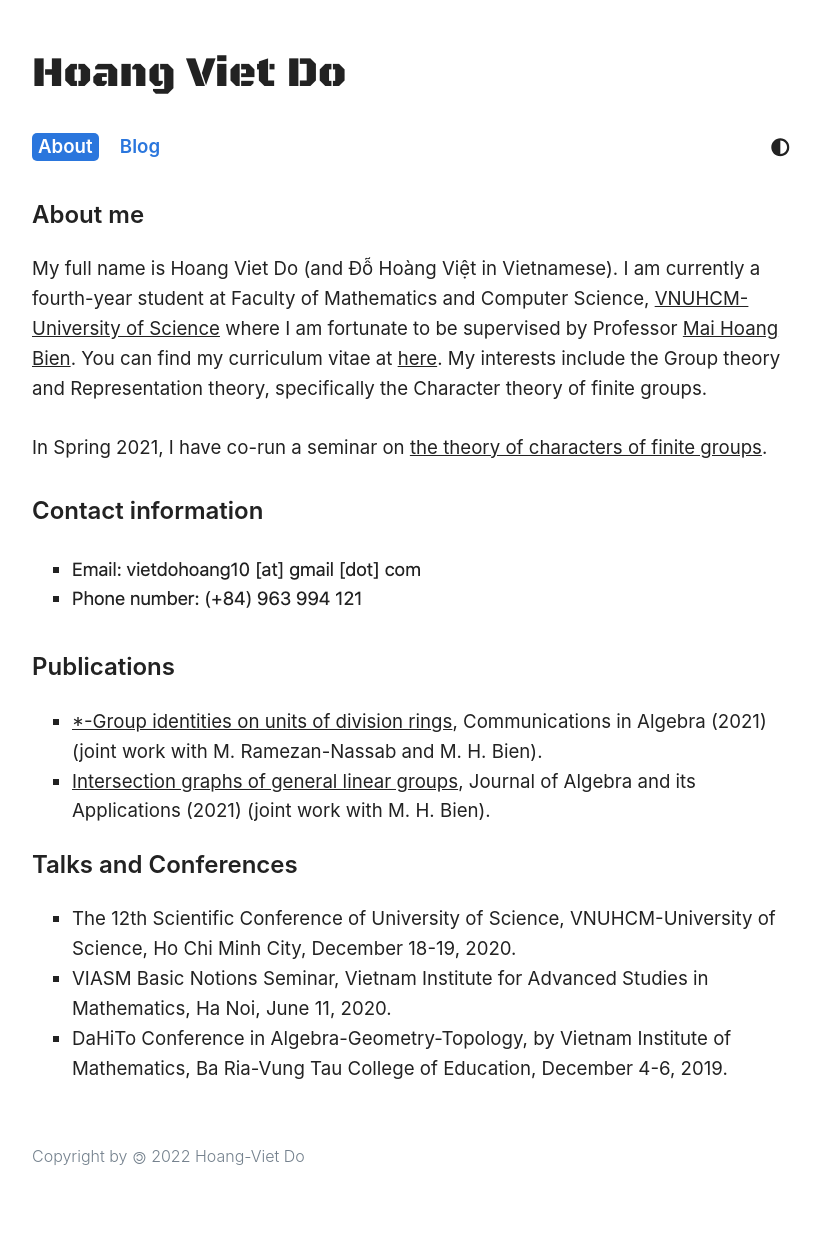
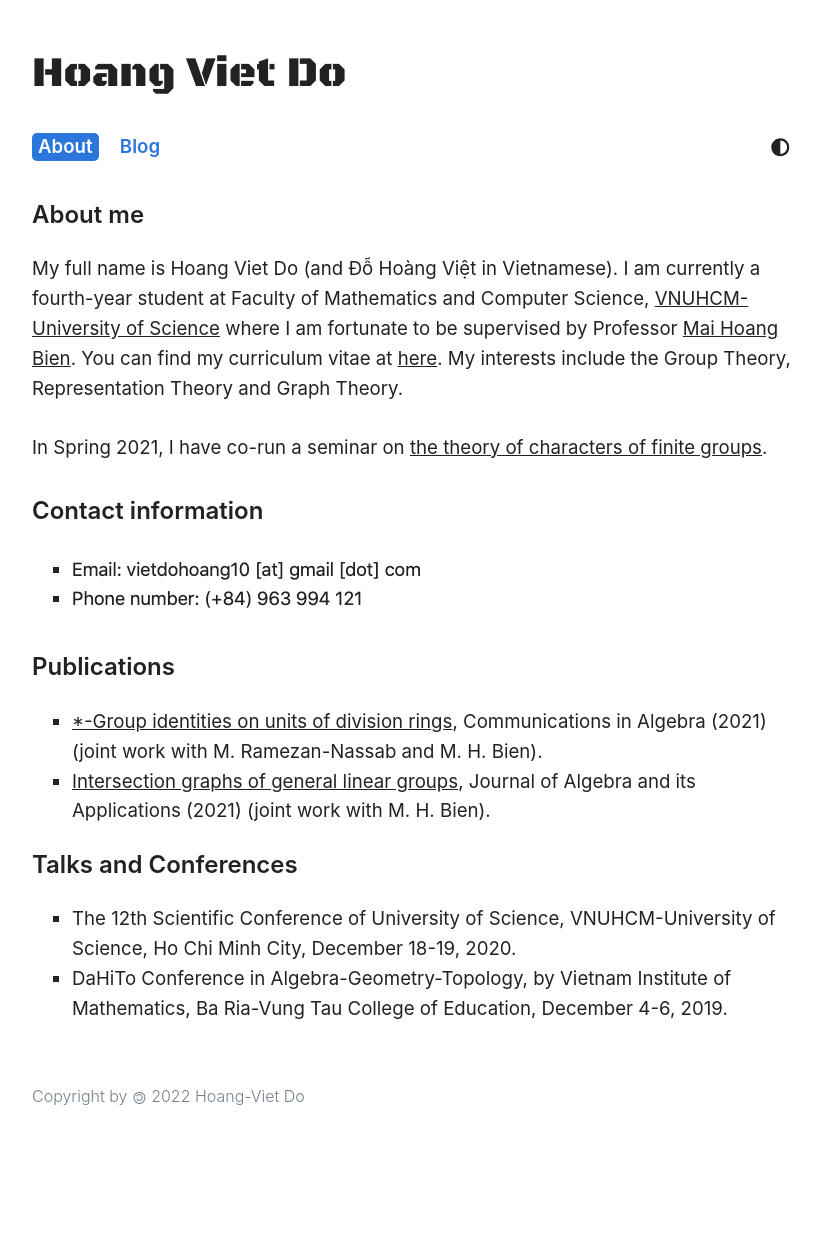
Before and after one commit to hvietdo/hvietdo.github.io, a Jekyll site: the page built from index.html, in a window 1280 px wide. Shown: the whole page, without its empty margins (224-1045 px from the left). Built offline with Jekyll 4.4.1, drawn with Linux system fonts in a browser that asks for light colours; the list of posts is cut into pages by our own code; comment, search, counter and statistics services are not loaded; after the commit the page ends 1196 px from its top, so only the background shows below that.

Commit message:
Change interests

```diff
--- a/index.html
+++ b/index.html
@@ -9,7 +9,7 @@ clipboard: true
     About me
 </h2>
 <p>
-    My full name is Hoang Viet Do (and Đỗ Hoàng Việt in Vietnamese). I am currently a fourth-year student at Faculty of Mathematics and Computer Science, <a href="https://www.hcmus.edu.vn/">VNUHCM-University of Science</a> where I am fortunate to be supervised by Professor <a href="https://en.hcmus.edu.vn/mai-hoang-bien">Mai Hoang Bien</a>. You can find my curriculum vitae at <a href="docs/CVHoangVietDo.pdf" target="_blank">here</a>. My interests include the Group theory and Representation theory, specifically the Character theory of finite groups.
+    My full name is Hoang Viet Do (and Đỗ Hoàng Việt in Vietnamese). I am currently a fourth-year student at Faculty of Mathematics and Computer Science, <a href="https://www.hcmus.edu.vn/">VNUHCM-University of Science</a> where I am fortunate to be supervised by Professor <a href="https://en.hcmus.edu.vn/mai-hoang-bien">Mai Hoang Bien</a>. You can find my curriculum vitae at <a href="docs/CVHoangVietDo.pdf" target="_blank">here</a>. My interests include the Group Theory, Representation Theory and Graph Theory.
 </p>
 <p>
     In Spring 2021, I have co-run a seminar on <a href="posts/2021/02/20/Character-theory-learning-seminar/" target="_blank">the theory of characters of finite groups</a>.
@@ -30,6 +30,5 @@ clipboard: true
 </h2>
     <ul>
         <li>The 12th Scientific Conference of University of Science, VNUHCM-University of Science, Ho Chi Minh City, December 18-19, 2020.</li>
-        <li>VIASM Basic Notions Seminar, Vietnam Institute for Advanced Studies in Mathematics, Ha Noi, June 11, 2020.</li>
         <li>DaHiTo Conference in Algebra-Geometry-Topology, by Vietnam Institute of Mathematics, Ba Ria-Vung Tau College of Education, December 4-6, 2019.</li>
     </ul>
```
Also changed, not shown: 2 other files.
